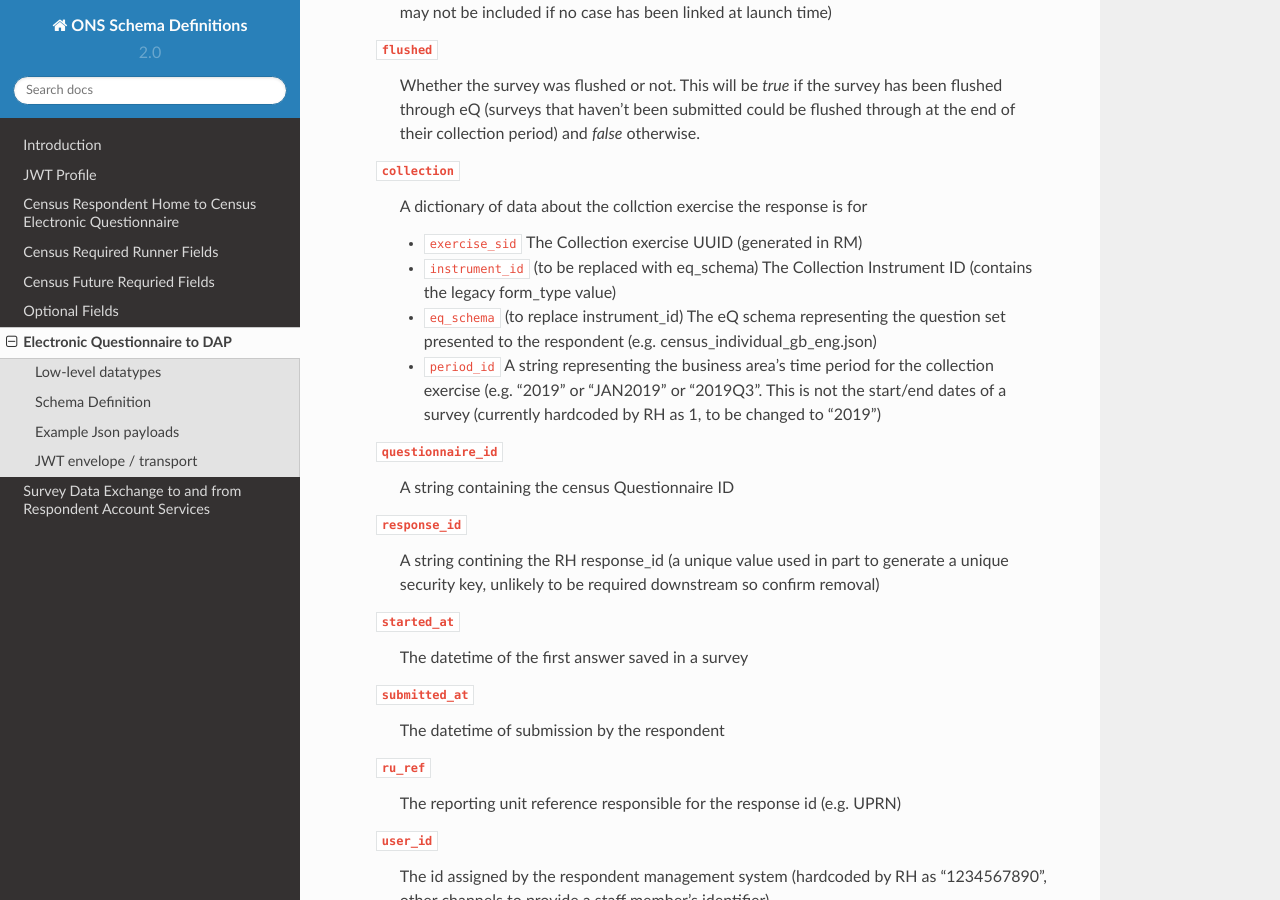
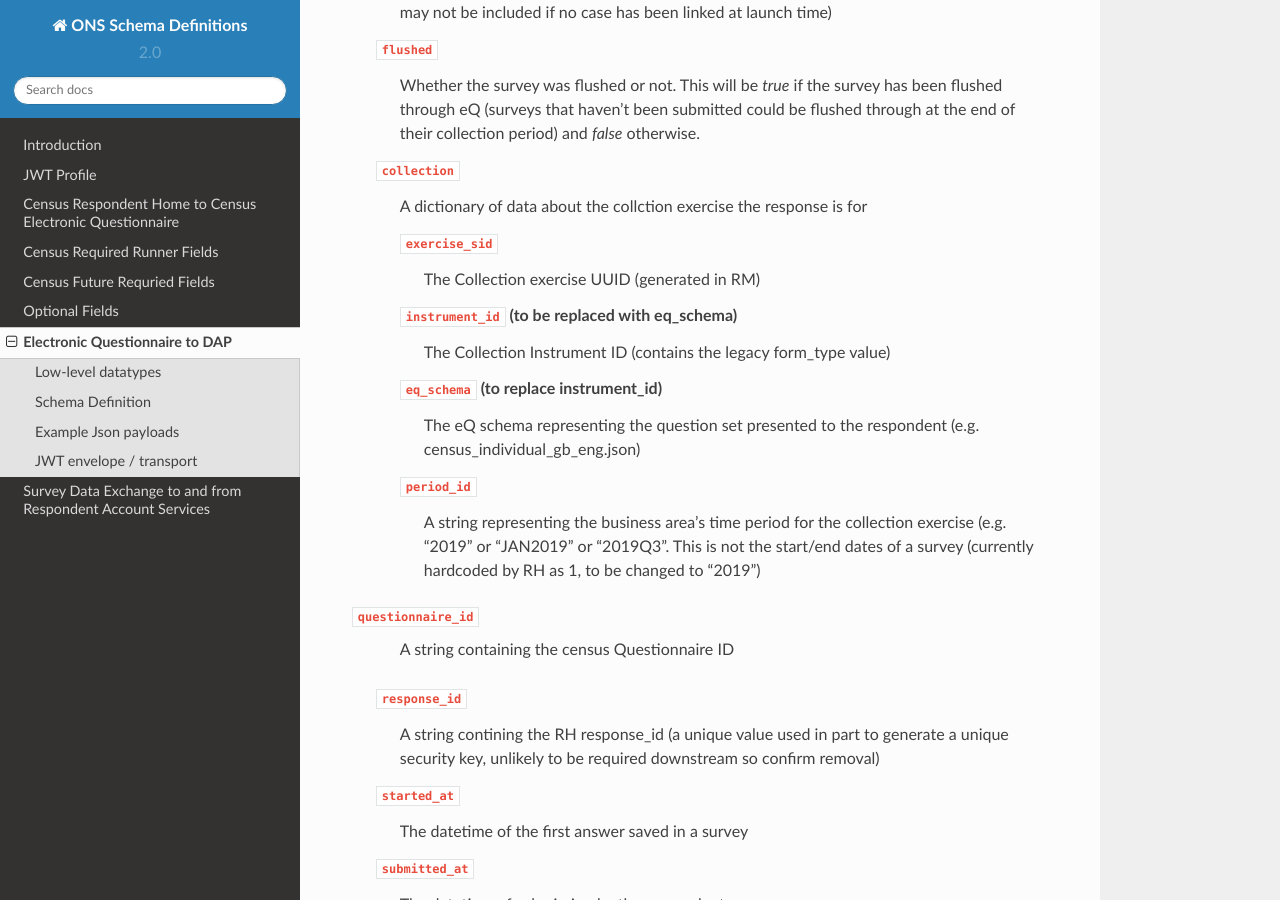
Before and after one commit to ONSdigital/ons-schema-definitions, a Sphinx documentation site: the page built from docs/electronic_questionnaire_to_dap.rst, in a window 1280 px wide and 900 px high, scrolled down 1249 px. Built offline with Sphinx 7.4.7 and the Read the Docs theme 2.0.0, drawn with Linux system fonts in a browser that asks for light colours.

Commit message:
More minor changes

```diff
--- a/docs/electronic_questionnaire_to_dap.rst
+++ b/docs/electronic_questionnaire_to_dap.rst
@@ -40,15 +40,16 @@ Schema Definition
   ``collection``
     A dictionary of data about the collction exercise the response is for
 
-    - ``exercise_sid``
+    ``exercise_sid``
       The Collection exercise UUID (generated in RM)
-    - ``instrument_id`` (to be replaced with eq_schema)
+    ``instrument_id`` (to be replaced with eq_schema)
       The Collection Instrument ID (contains the legacy form_type value)
-    - ``eq_schema`` (to replace instrument_id)
+    ``eq_schema`` (to replace instrument_id)
       The eQ schema representing the question set presented to the respondent (e.g. census_individual_gb_eng.json)
-    - ``period_id``
+    ``period_id``
       A string representing the business area's time period for the collection exercise (e.g. "2019" or "JAN2019" or "2019Q3". This is not the start/end dates of a survey (currently hardcoded by RH as 1, to be changed to "2019")
-  ``questionnaire_id``
+
+``questionnaire_id``
     A string containing the census Questionnaire ID
   ``response_id``
     A string contining the RH response_id (a unique value used in part to generate a unique security key, unlikely to be required downstream so confirm removal)
@@ -67,8 +68,9 @@ Schema Definition
   ``metadata``
     A dictionary of metadata provided for the purposes of rendering or routing the eQ schema
 
-    - ``display_address``
+    ``display_address``
       The address displayed to the respondent (provided by RH)
+
   ``lists``
       An array of lists objects built up during the questionnaire completion
 
```
